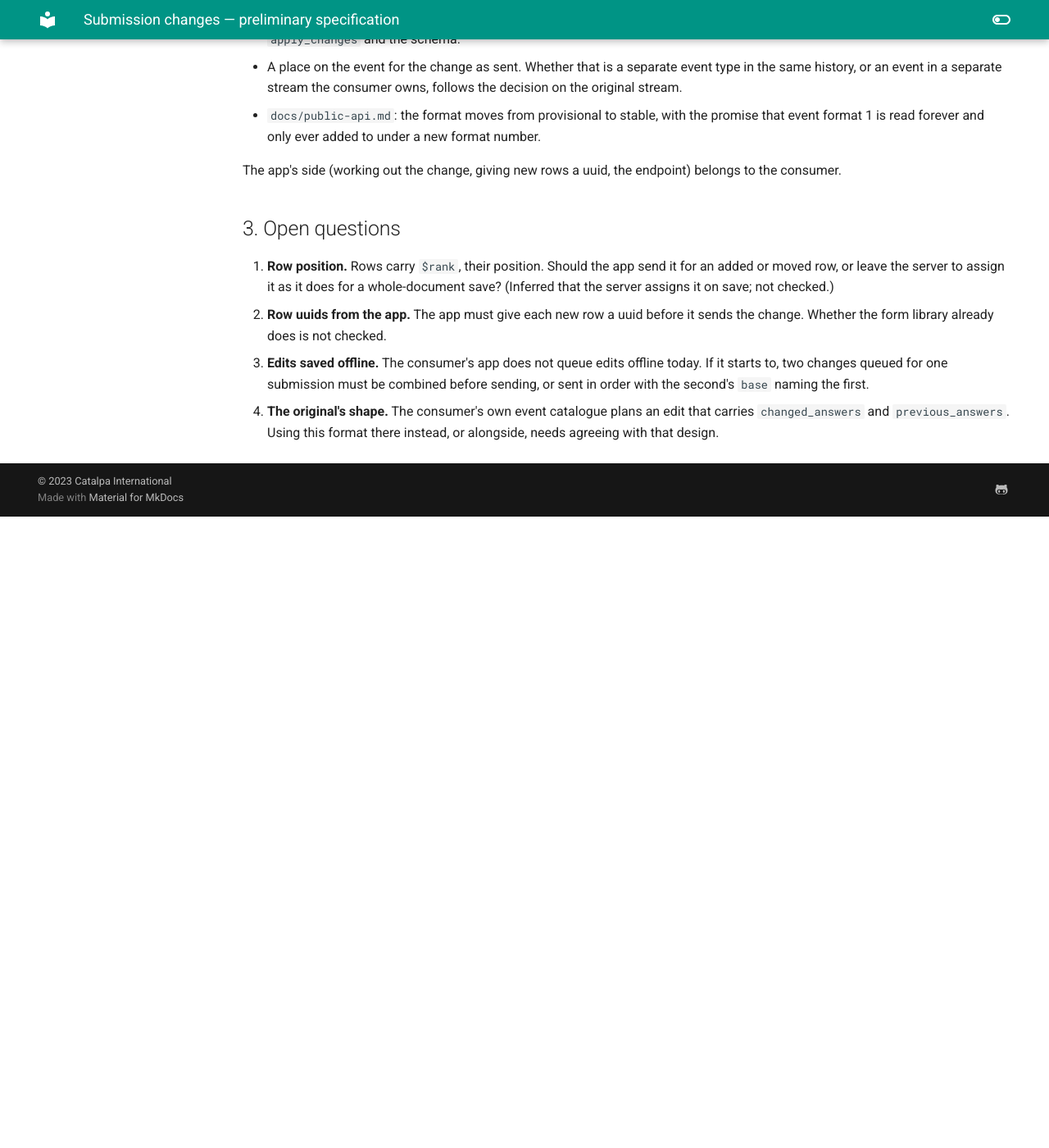
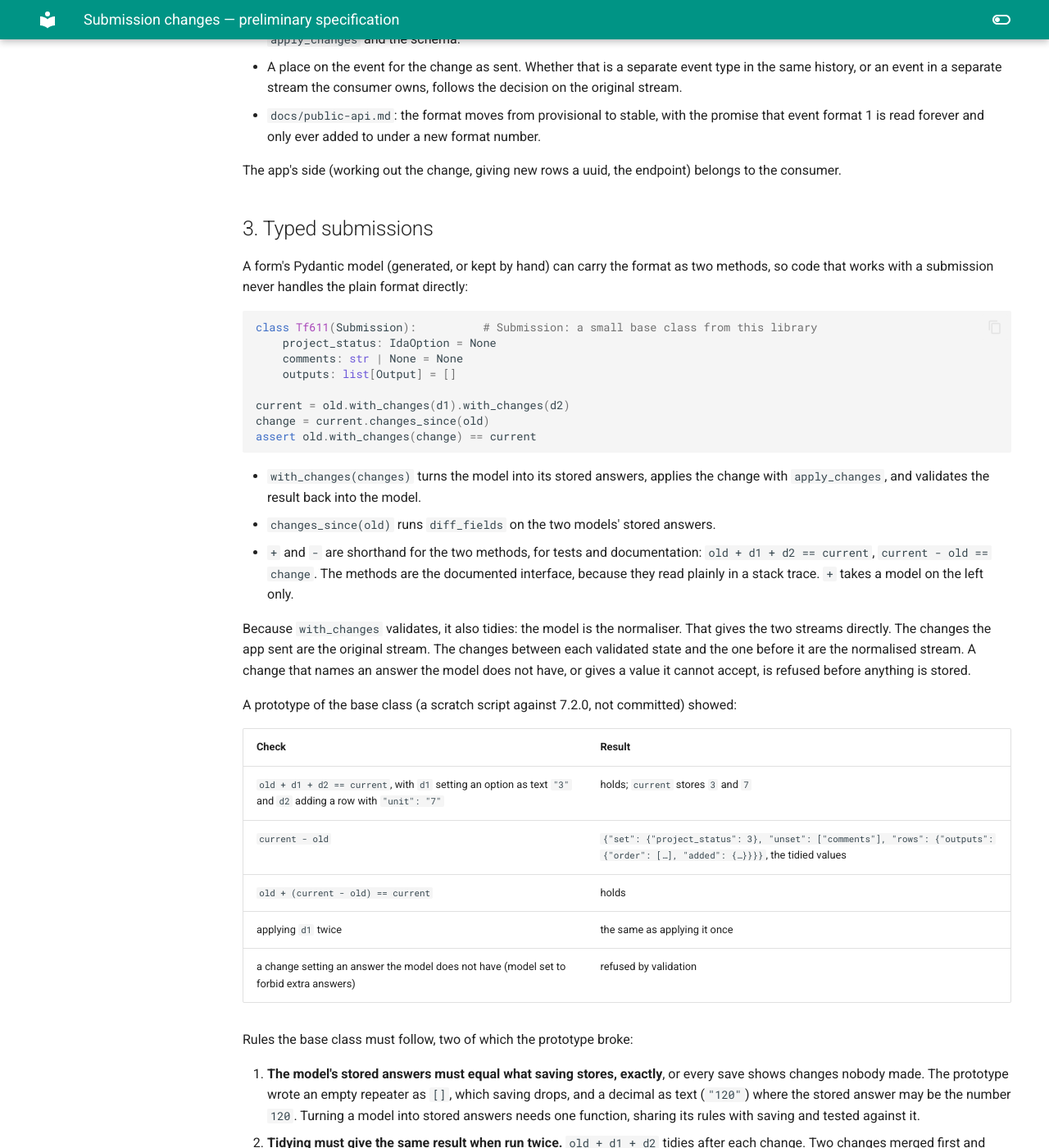
Before and after one commit to catalpainternational/formkit-ninja, an MkDocs documentation site: the page built from docs/submission_changes.md, in a window 1280 px wide and 1400 px high, scrolled down 3281 px. Shown: the whole window at 82% size. Built offline with MkDocs 1.6.1 and Material for MkDocs 9.7.7, drawn with Linux system fonts in a browser that asks for light colours; before the commit the page ends 3911 px from its top, so only the background shows below that; some of the changed text lies outside the part shown.

Commit message:
docs: describe changing a submission through its form's Pydantic model
A form model can apply a change and validate the result in one step, and give the change between two of its states, so old answers plus each change gives the current ones. The section records what a prototype showed and the two rules it broke.

````diff
--- a/docs/submission_changes.md
+++ b/docs/submission_changes.md
@@ -146,7 +146,63 @@ start refusing a stale `base` without changing the format.
 The app's side (working out the change, giving new rows a uuid, the endpoint) belongs to the
 consumer.
 
-## 3. Open questions
+## 3. Typed submissions
+
+A form's Pydantic model (generated, or kept by hand) can carry the format as two methods, so
+code that works with a submission never handles the plain format directly:
+
+```python
+class Tf611(Submission):          # Submission: a small base class from this library
+    project_status: IdaOption = None
+    comments: str | None = None
+    outputs: list[Output] = []
+
+current = old.with_changes(d1).with_changes(d2)
+change = current.changes_since(old)
+assert old.with_changes(change) == current
+```
+
+- `with_changes(changes)` turns the model into its stored answers, applies the change with
+  `apply_changes`, and validates the result back into the model.
+- `changes_since(old)` runs `diff_fields` on the two models' stored answers.
+- `+` and `-` are shorthand for the two methods, for tests and documentation:
+  `old + d1 + d2 == current`, `current - old == change`. The methods are the documented
+  interface, because they read plainly in a stack trace. `+` takes a model on the left only.
+
+Because `with_changes` validates, it also tidies: the model is the normaliser. That gives the
+two streams directly. The changes the app sent are the original stream. The changes between
+each validated state and the one before it are the normalised stream. A change that names an
+answer the model does not have, or gives a value it cannot accept, is refused before anything
+is stored.
+
+A prototype of the base class (a scratch script against 7.2.0, not committed) showed:
+
+| Check | Result |
+|---|---|
+| `old + d1 + d2 == current`, with `d1` setting an option as text `"3"` and `d2` adding a row with `"unit": "7"` | holds; `current` stores `3` and `7` |
+| `current - old` | `{"set": {"project_status": 3}, "unset": ["comments"], "rows": {"outputs": {"order": […], "added": {…}}}}`, the tidied values |
+| `old + (current - old) == current` | holds |
+| applying `d1` twice | the same as applying it once |
+| a change setting an answer the model does not have (model set to forbid extra answers) | refused by validation |
+
+Rules the base class must follow, two of which the prototype broke:
+
+1. **The model's stored answers must equal what saving stores, exactly**, or every save shows
+   changes nobody made. The prototype wrote an empty repeater as `[]`, which saving drops, and a
+   decimal as text (`"120"`) where the stored answer may be the number `120`. Turning a model
+   into stored answers needs one function, sharing its rules with saving and tested against it.
+2. **Tidying must give the same result when run twice.** `old + d1 + d2` tidies after each
+   change. Two changes merged first and applied once are tidied only at the end. The two agree
+   only if tidying is repeatable, which matters once edits are saved offline (open question 3).
+3. **Merging two changes (`d1 + d2`, without the submission) is not part of the first
+   version.** It can be defined (a later removal overrides an earlier set, a change to a row the
+   first change added folds into that added row, the later order wins), and is worth adding
+   only when offline edits need it.
+
+The plain format stays what the app sends and what the history stores. The typed methods are
+how Python code on the server reads and makes changes.
+
+## 4. Open questions
 
 1. **Row position.** Rows carry `$rank`, their position. Should the app send it for an added or
    moved row, or leave the server to assign it as it does for a whole-document save? (Inferred
````
